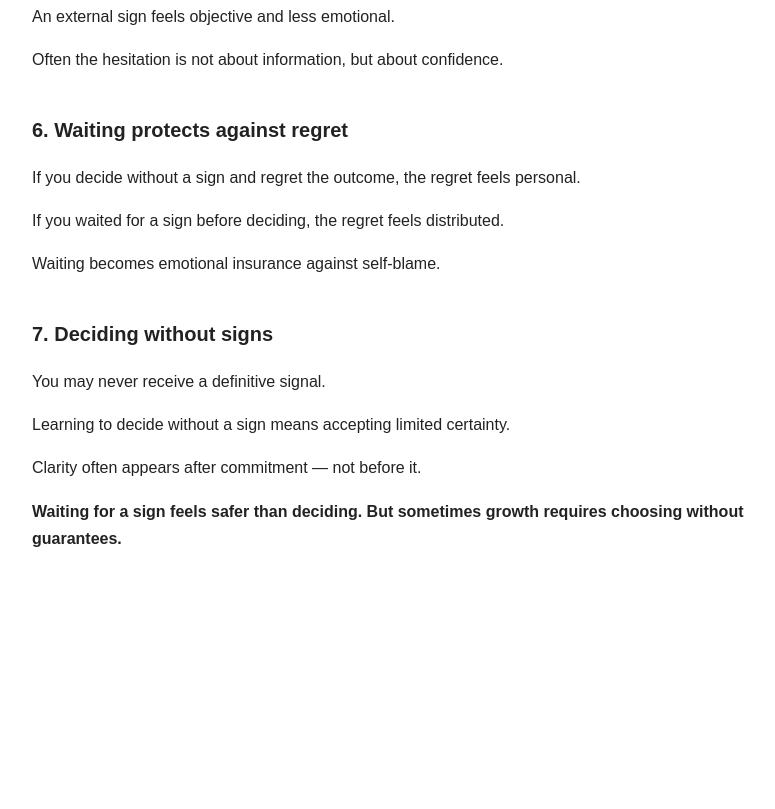
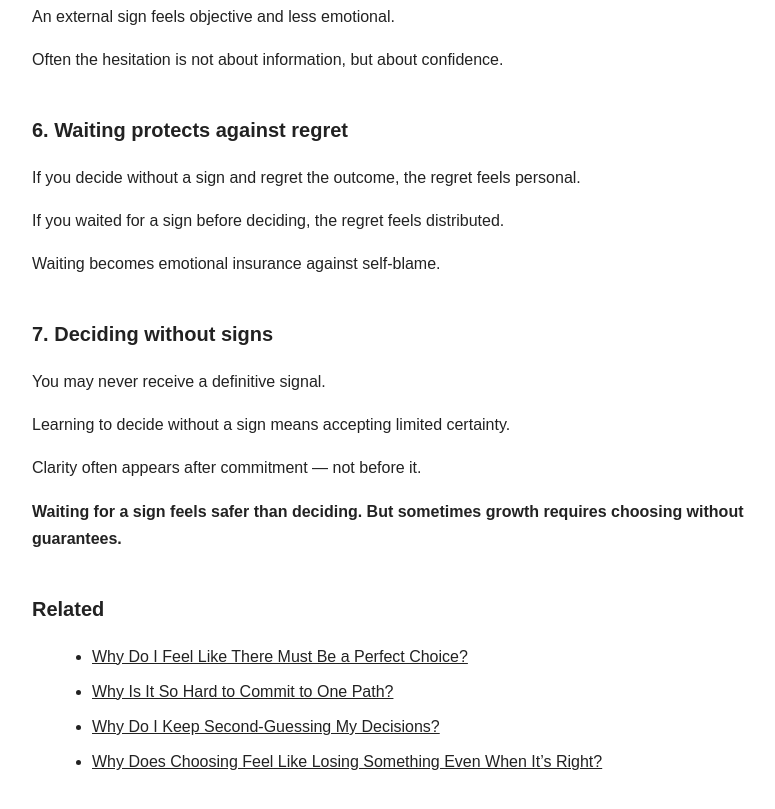
Before and after one commit to mozartltv-creator/ms-22-Why-Do-I-Keep-Waiting-for-Certainty-Before-Making-a-Decision, a plain HTML site: page index.html in a window 1280 px wide. Shown: the part 1368-2177 px from the top of the page, without its empty margins (228-1003 px from the left). Before the commit the page ends 1960 px from the top, so only its background shows below. Drawn offline with Linux system fonts and the light colour scheme.

Commit message:
Update index.html

```diff
--- a/index.html
+++ b/index.html
@@ -108,6 +108,12 @@ a {
 <p>Clarity often appears after commitment — not before it.</p>
 
 <p><strong>Waiting for a sign feels safer than deciding. But sometimes growth requires choosing without guarantees.</strong></p>
-
+<h2>Related</h2>
+<ul>
+  <li><a href="/23perfect-choice/">Why Do I Feel Like There Must Be a Perfect Choice?</a></li>
+  <li><a href="/19hard-to-commit-to-one-path/">Why Is It So Hard to Commit to One Path?</a></li>
+  <li><a href="/15secondguessingmydecisions/">Why Do I Keep Second-Guessing My Decisions?</a></li>
+  <li><a href="/21why-does-choosing-feel-like-losing-something-even-when-its-right/">Why Does Choosing Feel Like Losing Something Even When It’s Right?</a></li>
+</ul>
 </body>
 </html>
```
